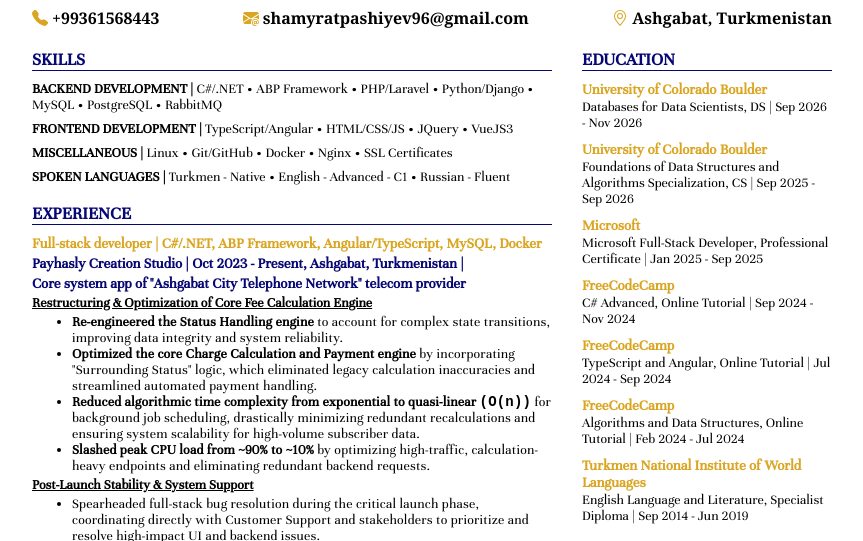
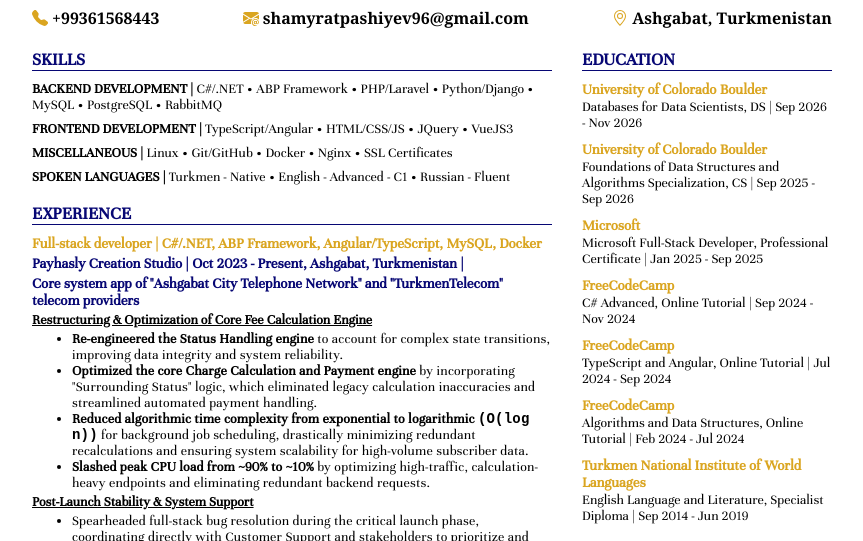
Before and after one commit to shamyratpashiyev/my_resume, a website: page Resume.html in a window 1280 px wide. Shown: the part 62-603 px from the top of the page, without its empty margins (208-1071 px from the left). Drawn offline with Linux system fonts and the light colour scheme.

Commit message:
Updated and rephrased some parts and fixed some mistakes

```diff
--- a/Resume.html
+++ b/Resume.html
@@ -97,7 +97,7 @@
                     <div class="experience_container flex_col">
                         <h4 class="position">Full-stack developer | C#/.NET, ABP Framework, Angular/TypeScript, MySQL, Docker</h4>
                         <span class="firm_and_project_name">Payhasly Creation Studio | Oct 2023 - Present, Ashgabat, Turkmenistan |</span>
-                        <span class="firm_and_project_name">Core system app of "Ashgabat City Telephone Network" telecom provider</span>
+                        <span class="firm_and_project_name">Core system app of "Ashgabat City Telephone Network" and "TurkmenTelecom" telecom providers</span>
 
                         <h5 class="experience_subsection_title">Restructuring & Optimization of Core Fee Calculation Engine</h5>
                         <ul class="experience_subsection">
@@ -108,7 +108,7 @@
                                 <strong>Optimized the core Charge Calculation and Payment engine</strong> by incorporating "Surrounding Status" logic, which eliminated legacy calculation inaccuracies and streamlined automated payment handling.
                             </li>
                             <li>
-                                <strong>Reduced algorithmic time complexity from exponential to quasi-linear <code>(O(n))</code></strong> for background job scheduling, drastically minimizing redundant recalculations and ensuring system scalability for high-volume subscriber data.
+                                <strong>Reduced algorithmic time complexity from exponential to logarithmic <code>(O(log n))</code></strong> for background job scheduling, drastically minimizing redundant recalculations and ensuring system scalability for high-volume subscriber data.
                             </li>
                             <li><strong>Slashed peak CPU load from ~90% to ~10%</strong> by optimizing high-traffic, calculation-heavy endpoints and eliminating redundant backend requests.</li>
                         </ul>
```
Also changed, not shown: 1 other file.
